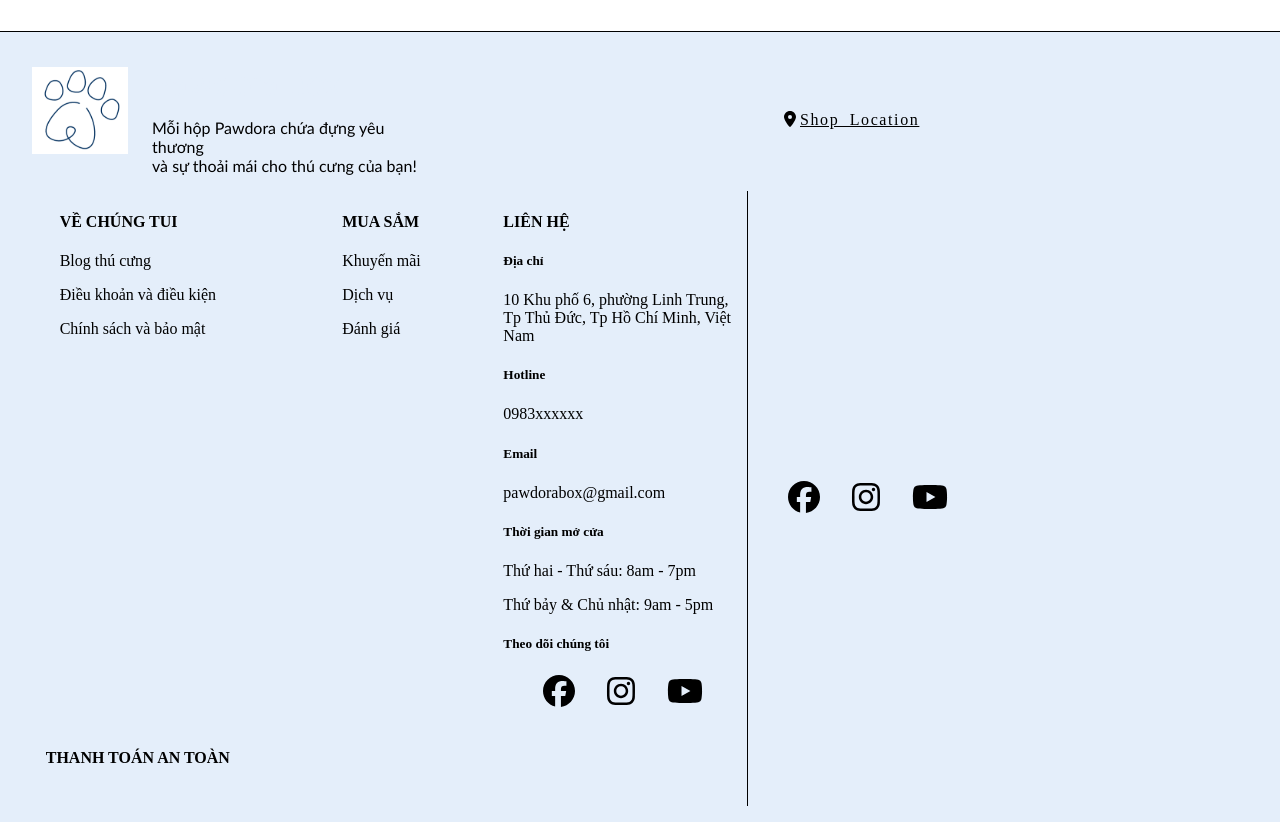
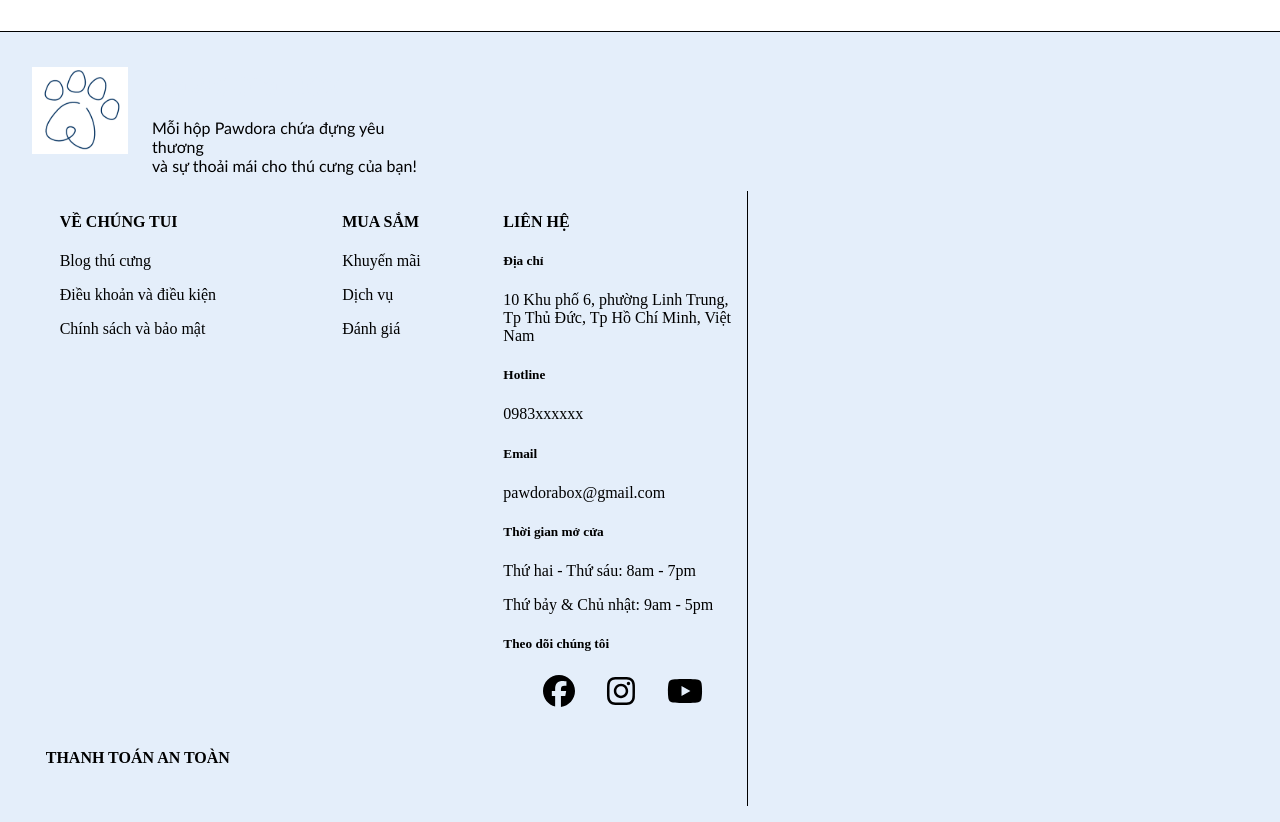
Before and after one commit to YaseiTanuki/Pawdora-Box, a React (Vite) app: page / in a window 1280 px wide. Shown: the part 2916-3738 px from the top of the page. Built offline with nearby package versions, Linux system fonts and the light colour scheme; a web font is replaced by a local one.

Commit message:
update footer info

```diff
--- a/src/components/big_components/footer/footer.jsx
+++ b/src/components/big_components/footer/footer.jsx
@@ -11,19 +11,10 @@ const Footer = () => {
                 <div className="footer-logo-container">
                     <Logo/>
                 </div>
-                <div className="footer-location-container">
-                    <LocationLink/>
-                </div>
             </section>
 
             <section className="footer-info">
                 <FooterInfo/>
-            </section>
-
-            <section className="footer-support">
-                <div className="footer-social-media-container">
-                    <SocialMedia/>
-                </div>
             </section>
         </footer>
     )
```
